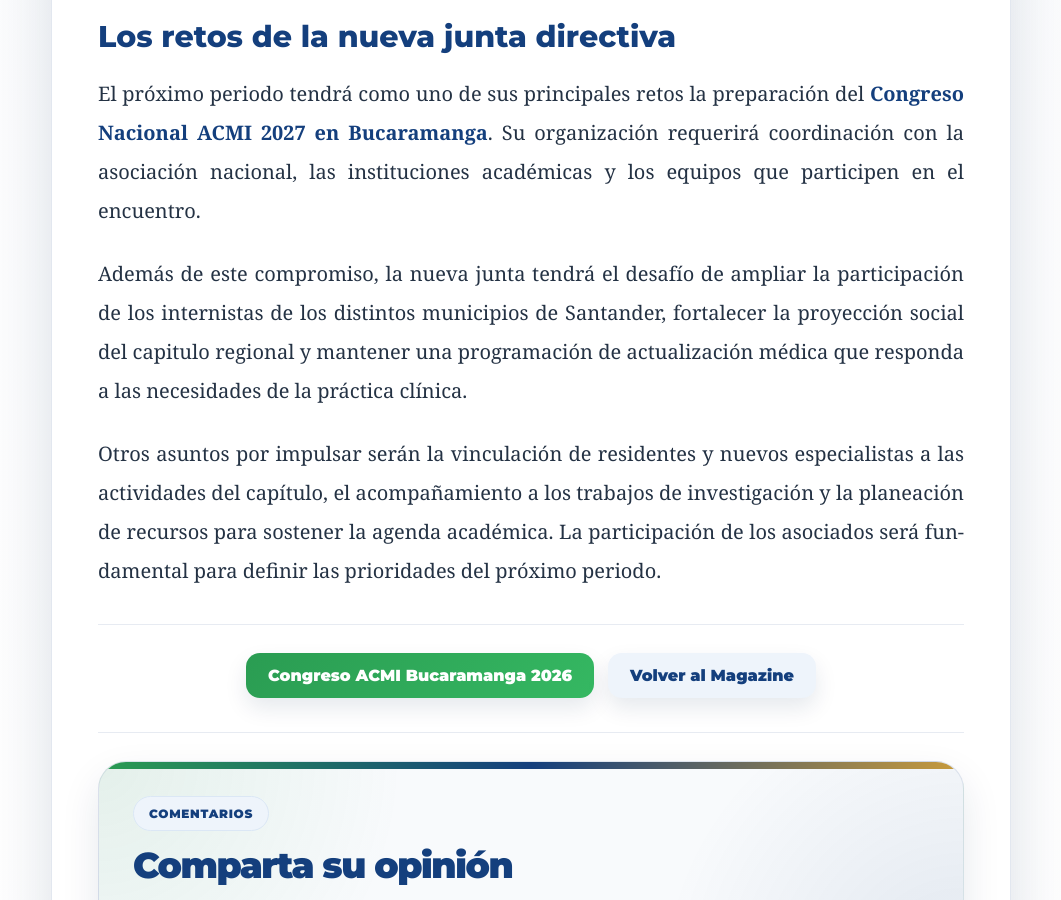
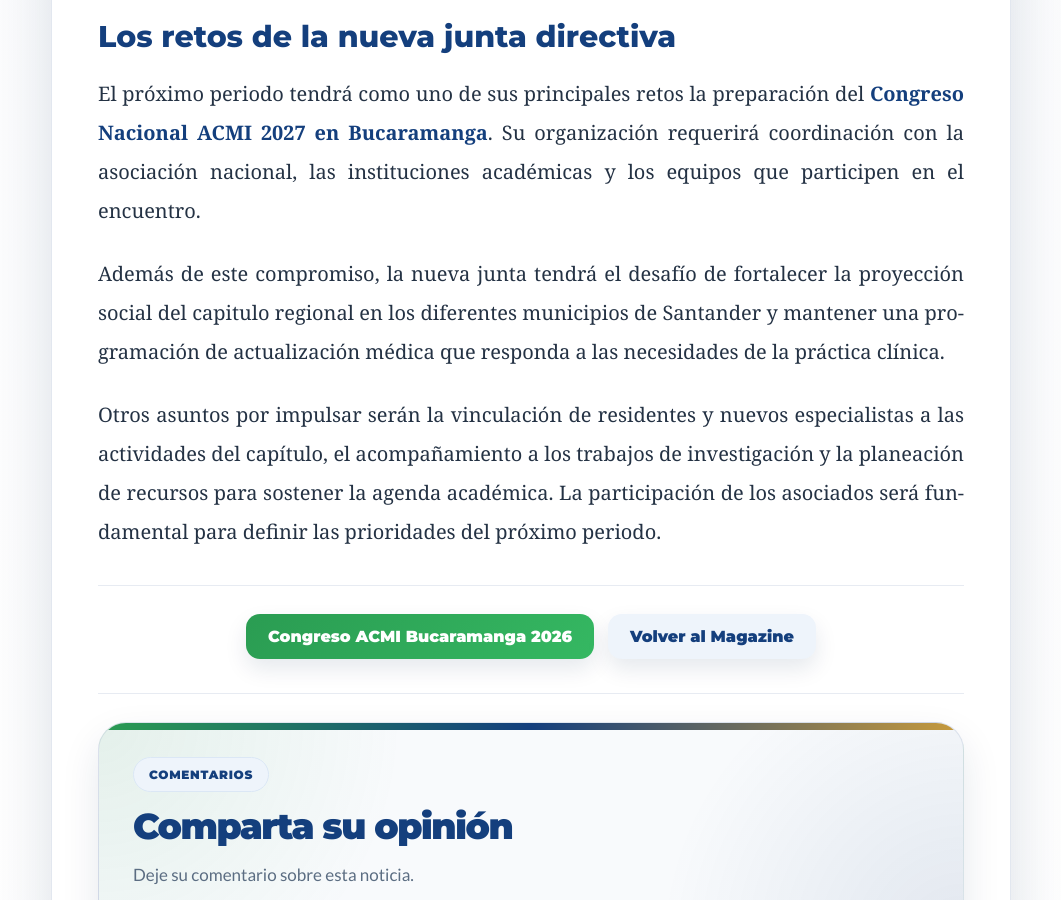
Before and after one commit to Acmisantander/Acmisantander, a Jekyll site: the page built from _posts/2026-10-24-eleccion-junta-acmi-santander.html, in a window 1280 px wide and 900 px high, scrolled down 2402 px. Shown: the whole window, without its empty margins (109-1170 px from the left). Built offline with Jekyll 4.4.1, drawn with Linux system fonts in a browser that asks for light colours.

Commit message:
Update 2026-10-24-eleccion-junta-acmi-santander.html

```diff
--- a/_posts/2026-10-24-eleccion-junta-acmi-santander.html
+++ b/_posts/2026-10-24-eleccion-junta-acmi-santander.html
@@ -511,7 +511,7 @@
         <p>La junta directiva saliente está integrada por los doctores <strong> Alexander Jerez, Jaime Gómez, Julieta Rueda, Julio Oliveros, Edgar Gómez Lahitton, Reynaldo Badillo, Sergio Andrés Lobo, Javier Fajardo y Sandra Acevedo</strong>.</p>
         <h2 class="sg-challenges-title">Los retos de la nueva junta directiva</h2>
         <p>El próximo periodo tendrá como uno de sus principales retos la preparación del <strong>Congreso Nacional ACMI 2027 en Bucaramanga</strong>. Su organización requerirá coordinación con la asociación nacional, las instituciones académicas y los equipos que participen en el encuentro.</p>
-        <p>Además de este compromiso, la nueva junta tendrá el desafío de ampliar la participación de los internistas de los distintos municipios de Santander, fortalecer la proyección social del capitulo regional y mantener una programación de actualización médica que responda a las necesidades de la práctica clínica.</p>
+        <p>Además de este compromiso, la nueva junta tendrá el desafío de fortalecer la proyección social del capitulo regional en los diferentes municipios de Santander y mantener una programación de actualización médica que responda a las necesidades de la práctica clínica.</p>
         <p>Otros asuntos por impulsar serán la vinculación de residentes y nuevos especialistas a las actividades del capítulo, el acompañamiento a los trabajos de investigación y la planeación de recursos para sostener la agenda académica. La participación de los asociados será fundamental para definir las prioridades del próximo periodo.</p>
       </div>
       <div class="sg-news-actions">
```
